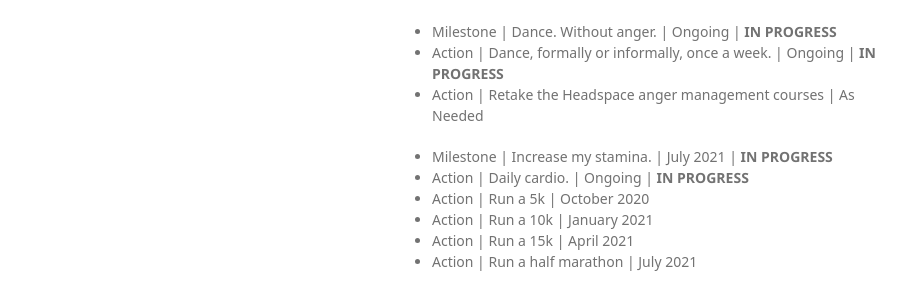
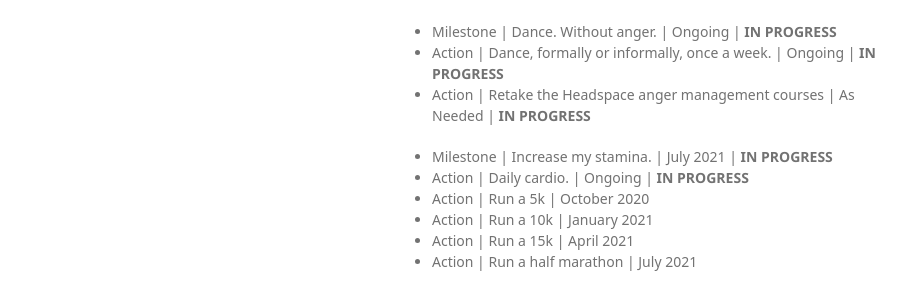
Before and after one commit to rainleander/rainleander.github.io, a Jekyll site: the page wake-up-beauty.html, which Jekyll copies as it is, in a window 1280 px wide. Shown: the part 890-1190 px from the top of the page, without its empty margins (178-1100 px from the left). Built offline with Jekyll 4.4.1, drawn with Linux system fonts in a browser that asks for light colours; some web fonts are replaced.

Commit message:
Update wake-up-beauty.html

```diff
--- a/wake-up-beauty.html
+++ b/wake-up-beauty.html
@@ -50,7 +50,7 @@
 
         <ul><li>Milestone | Dance. Without anger. | Ongoing | <b>IN PROGRESS</b></li>
         <li>Action | Dance, formally or informally, once a week. | Ongoing | <b>IN PROGRESS</b></li>
-          <li>Action | Retake the Headspace anger management courses | As Needed</li></ul>
+          <li>Action | Retake the Headspace anger management courses | As Needed | <b>IN PROGRESS</b></li></ul>
 
         <ul><li>Milestone | Increase my stamina. | July 2021 | <b>IN PROGRESS</b></li>
         <li>Action | Daily cardio. | Ongoing | <b>IN PROGRESS</b></li>
```
